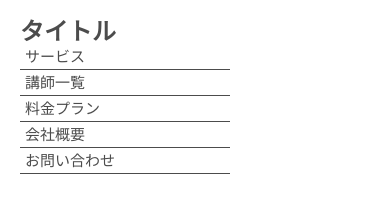
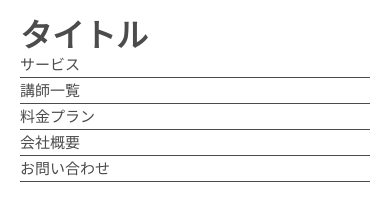
Before and after one commit to okt7m/work, a plain HTML site: page 第二回work2/index.html in a window 390 px wide. Drawn offline with Linux system fonts and the light colour scheme.

Commit message:
第二回課題修正_1

```diff
--- a/第二回work2/css/style.css
+++ b/第二回work2/css/style.css
@@ -51,35 +51,13 @@ img {
 }
 
 .nav_wrap ul li{
-    padding: 5px;
+    padding: 5px 0;
     font-size: 15px;
     border-right: 1px solid #4c4c4c;
 }
 
 .nav_wrap ul li:last-child{
     border-right: none;
-}
-.nav_wrap{
-    display: block;
-
-}
-
-
-.nav_wrap ul{
-    display: flex;
-    flex-flow: column;
-    justify-content: space-between;
-    align-items: baseline;
-
-}
-
-.nav_wrap ul li{
-    display: inline-block;
-    justify-content: flex-start;
-    align-items: left;
-    width: 200px;
-    border-right: none;
-    border-bottom: 1px solid #4c4c4c;
 }
 
 /* レスポンシブ */
@@ -92,18 +70,10 @@ img {
 
 
     .nav_wrap ul{
-        display: flex;
-        flex-flow: column;
-        justify-content: space-between;
-        align-items: baseline;
-
+       display: block;
     }
 
     .nav_wrap ul li{
-        display: inline-block;
-        justify-content: flex-start;
-        align-items: left;
-        width: 200px;
         border-right: none;
         border-bottom: 1px solid #4c4c4c;
     }
--- a/第二回work2/index.html
+++ b/第二回work2/index.html
@@ -10,10 +10,11 @@
 
 <body>
 
-    <nav>
-        <div class="nav_wrap">
+
+    <div class="nav_wrap">
         <h1>タイトル</h1>
 
+        <nav>
         <ul>
             <li><a href="">サービス</a></li>
             <li><a href="">講師一覧</a></li>
@@ -22,8 +23,9 @@
             <li><a href="">お問い合わせ</a></li>
 
         </ul>
-        </div>
-       </nav>
+        </nav>
+    </div>
+
 
 
 </body>
```
